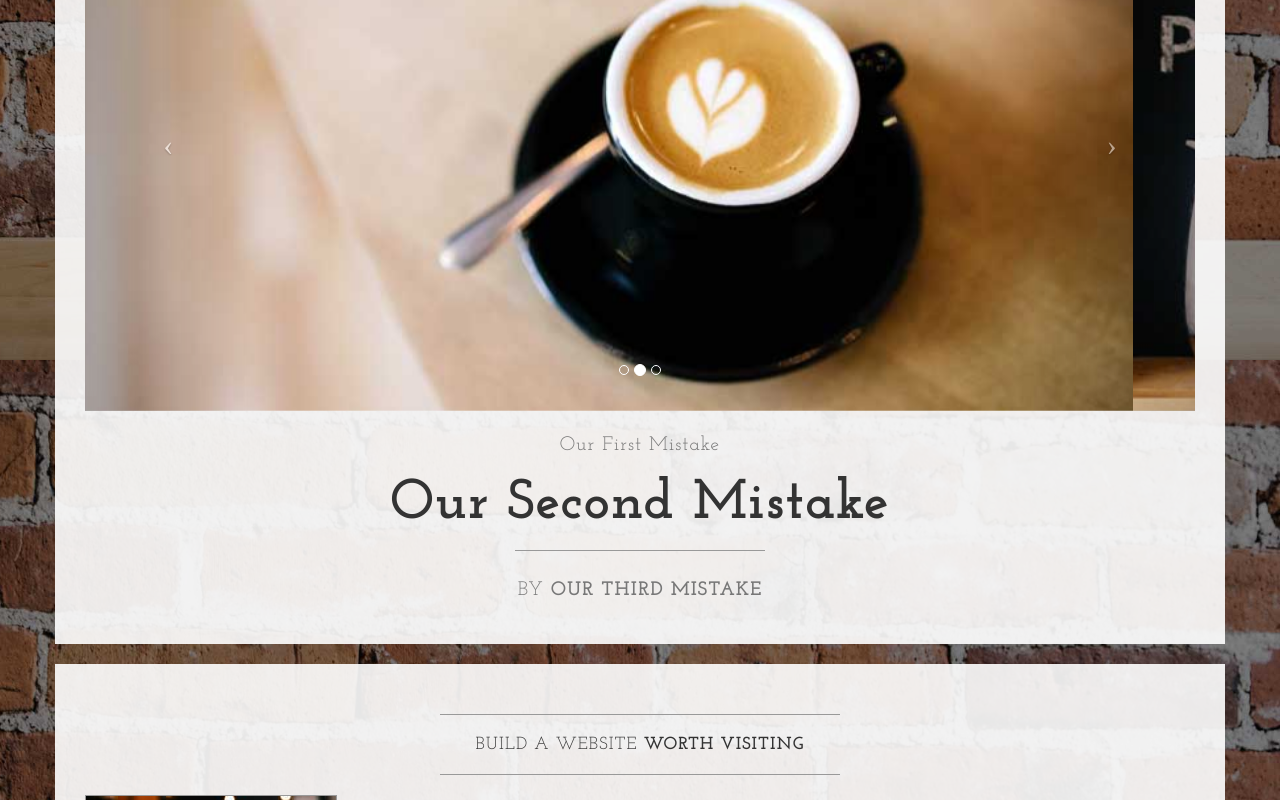
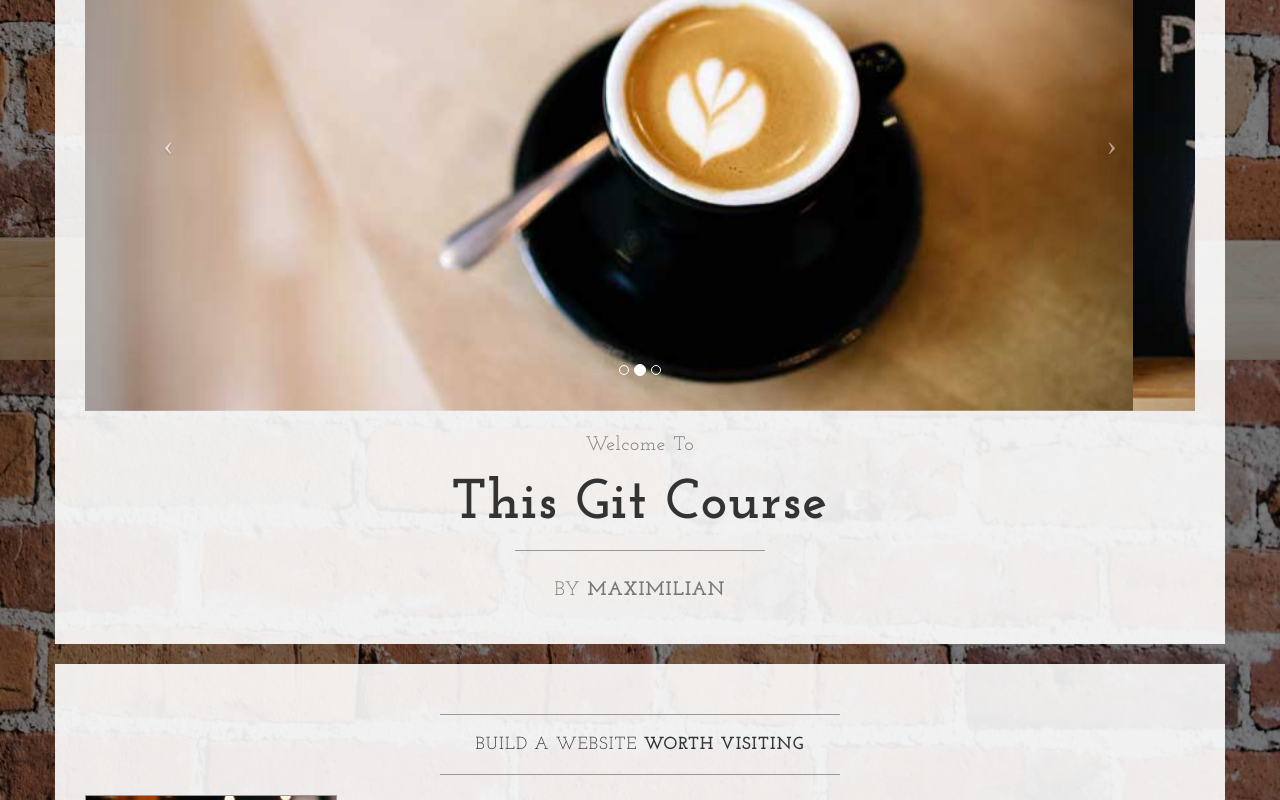
Before and after one commit to max1970/testing, a plain HTML site: page index.html in a window 1280 px wide. Shown: the part 440-1240 px from the top of the page. Drawn offline with nearby package versions, Linux system fonts and the light colour scheme.

Commit message:
Revert "Commit our third mistake, we left the other two in place"
This reverts commit 2c8fad23a223fcaf624cb4ea527651744c4dc748.

```diff
--- a/index.html
+++ b/index.html
@@ -106,13 +106,13 @@
                         </a>
                     </div>
                     <h2 class="brand-before">
-                        <small>Our first mistake</small>
+                        <small>Welcome to</small>
                     </h2>
-                    <h1 class="brand-name">Our second mistake</h1>
+                    <h1 class="brand-name">This Git Course</h1>
                     <hr class="tagline-divider">
                     <h2>
                         <small>By
-                            <strong>Our third mistake</strong>
+                            <strong>Maximilian</strong>
                         </small>
                     </h2>
                 </div>
```
